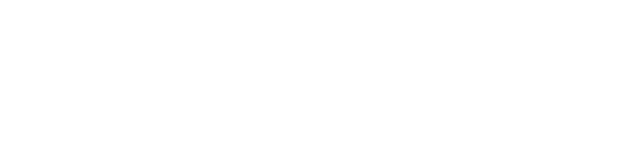
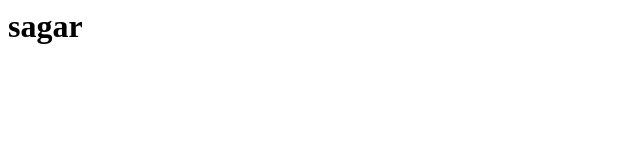
Before and after one commit to sagar4065/MergeConflict-Test, a plain HTML site: page index.html in a window 1280 px wide. Shown: the whole page, without its empty margins (0-640 px from the left). Drawn offline with Linux system fonts and the light colour scheme.

Commit message:
Update index.html

```diff
--- a/index.html
+++ b/index.html
@@ -1 +1 @@
-<html><head></head><body></body></html>
+<html><head></head><body><h1>sagar</h1></body></html>
```
